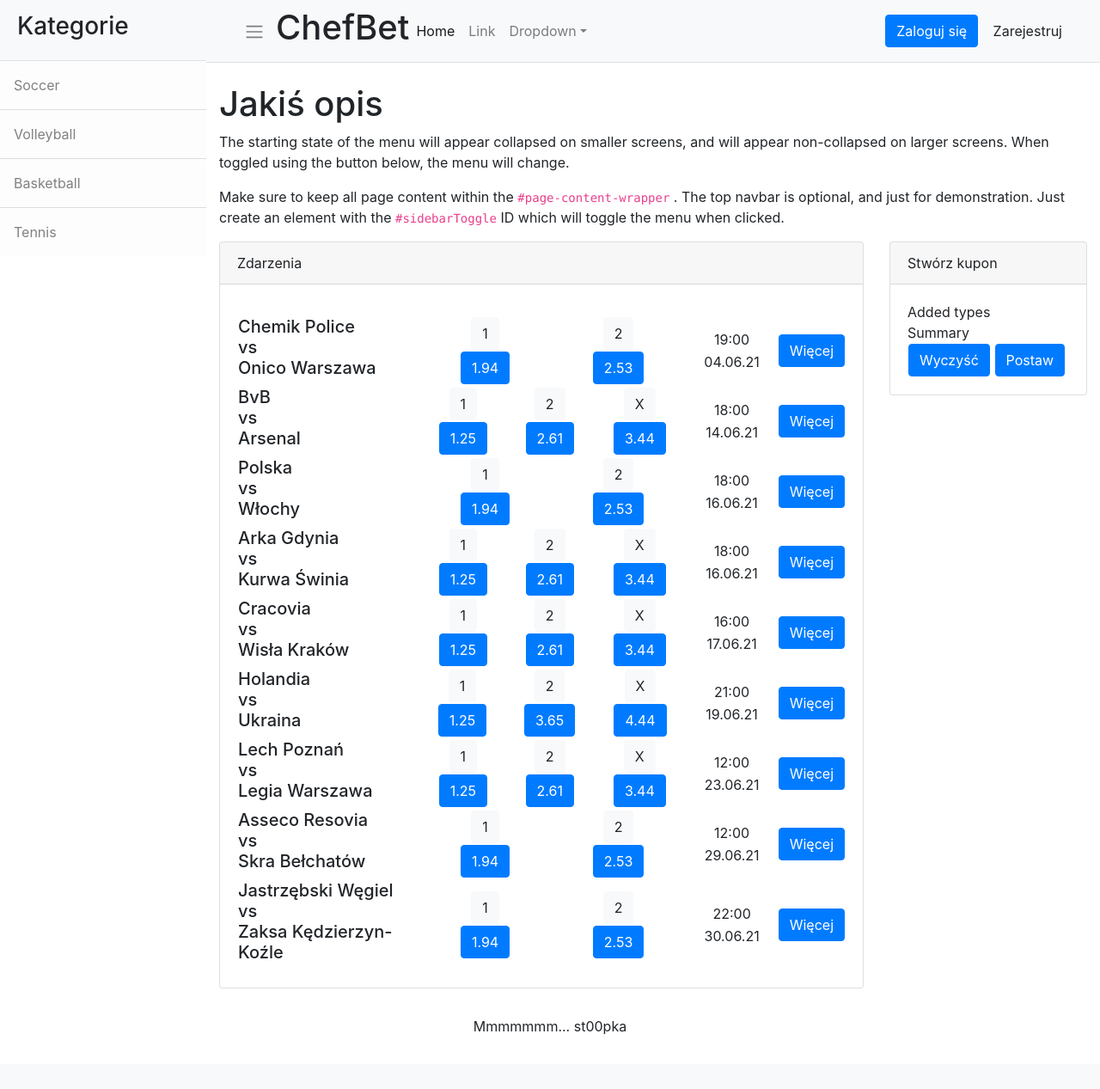
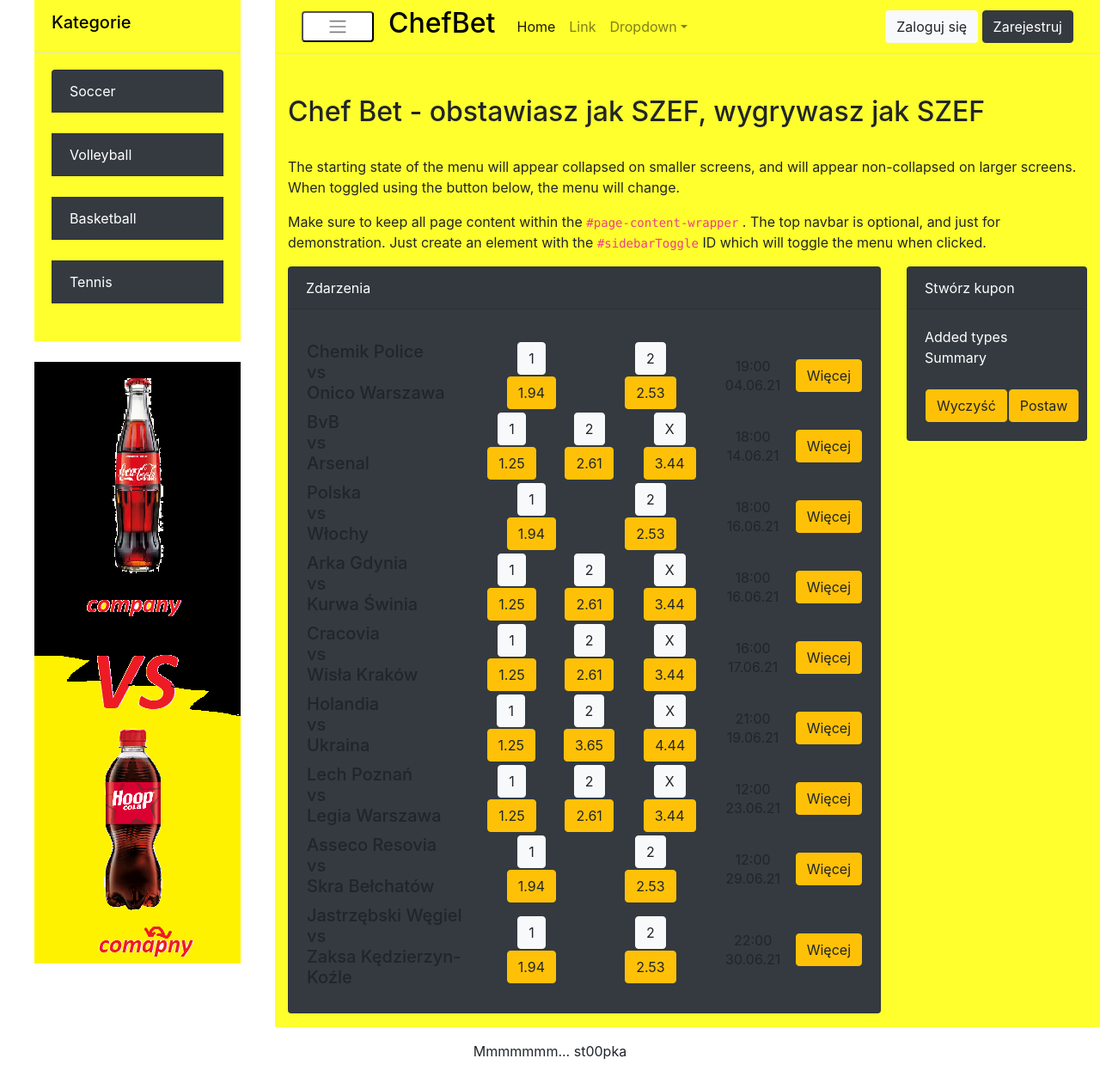
Before and after one commit to OperatorKodu/ChefBet, a Django app: page / in a window 1280 px wide. Shown: the whole page at 86% size. Before the commit the page ends 1203 px from the top, so only its background shows below. Run offline with Django 3.2, Linux system fonts and the light colour scheme; data comes from the database, SQL or seed files in the repository; both versions use the stored data as it was after the commit; some libraries are stand-ins or nearby versions.

Commit message:
layout new one

```diff
--- /dev/null
+++ b/mysite/main/static/base/style.css
@@ -0,0 +1,40 @@
+body{
+    background-color: red;
+}
+.sidebar-heading{
+    color: black;
+    font-size:2.75rem;
+    /*font-weight: bold;*/
+    background-color: #ffff2e;
+}
+.navbar{
+    color: black;
+    background-color: #ffff2e;
+}
+.btn-chefbet{
+    background-color: white;
+    border-radius: 4px;
+    padding: 4px 28px;
+}
+/*#boczek{*/
+/*    font-weight: bold;*/
+/*}*/
+
+#sidebar-wrapper{
+    padding: 0px 40px;
+    background-color: aqua;
+
+
+}
+.list-group-item{
+    padding: 100px 40px;
+    position: absolute;
+    height: 100%;
+
+}
+.container-fluid{
+    background-color: #ffff2e;
+}
+#mt-4{
+    font-weight: bold;
+}
--- a/mysite/main/static/main/style.css
+++ b/mysite/main/static/main/style.css
@@ -8,6 +8,9 @@
 }
 .event-tr {
     padding: 20px;
+}
+.card-body{
+    color: white;
 }
 
 /* more.html*/
--- a/mysite/main/templates/main/base.html
+++ b/mysite/main/templates/main/base.html
@@ -1,4 +1,5 @@
 {% load static %}
+<link rel="stylesheet" type="text/css" href="{% static 'base/style.css' %}">
 
 <!DOCTYPE html>
 <html lang="pl">
@@ -23,22 +24,29 @@
 <body>
 <div class="d-flex" id="wrapper">
     <!-- Sidebar-->
-    <div class="border-end bg-white" id="sidebar-wrapper">
-        <div class="sidebar-heading border-bottom bg-light"><h3>Kategorie</h3></div>
-        <div class="list-group list-group-flush">
+    <div class="border-end bg-white" id="sidebar-wrapper" >
+        <div class="sidebar-heading border-bottom"> <h5> Kategorie</h5> </div>
+        <div class="list-group" id="boczek" style="background-color: #ffff2e; padding: 20px;">
             {% for category in category_set %}
-            <a class="list-group-item list-group-item-action list-group-item-light p-3" href="{% url 'category' category.name %}">{{ category.name }}</a>
+
+            <a class="list-group-item list-group-item-action bg-dark text-white"   href="{% url 'category' category.name %}" >{{ category.name }}</a>
+            <br>
             {% endfor %}
         </div>
+        <div>
+            <br>
+            <img src="{% static "images/reklama.png" %}"  alt="MiejscenaTWOJAreklame" width="240" height="700">
+        </div>
     </div>
+
     <!-- Page content wrapper-->
     <div id="page-content-wrapper">
         <!-- Top navigation-->
-        <nav class="navbar navbar-expand-lg navbar-light bg-light border-bottom">
+        <nav class="navbar navbar-expand-lg navbar-light border-bottom">
             <div class="container-fluid">
-                <button class="btn btn-light" id="sidebarToggle"><span class="navbar-toggler-icon"></span></button>
+                <button class="btn-chefbet" id="sidebarToggle"><span class="navbar-toggler-icon"></span></button>
                 <div class="navbar-header">
-                    <h1>ChefBet</h1>
+                    <h2> &nbsp; ChefBet &nbsp;</h2>
                 </div>
                 <button class="navbar-toggler" type="button" data-bs-toggle="collapse"
                         data-bs-target="#navbarSupportedContent" aria-controls="navbarSupportedContent"
@@ -67,8 +75,8 @@
                     {% else %}
                     <ul class="navbar-nav ml-auto">
                         <li>
-                            <a href="{% url 'login' %}"><button class="btn btn-primary">Zaloguj się</button> </a>
-                            <a href="{% url 'signup' %}"><button class="btn btn-light">Zarejestruj</button></a>
+                            <a href="{% url 'login' %}"><button class="btn btn-light">Zaloguj się</button> </a>
+                            <a href="{% url 'signup' %}"><button class="btn btn-dark">Zarejestruj</button></a>
                         </li>
                     </ul>
                     {% endif %}
@@ -77,7 +85,9 @@
         </nav>
         <!-- Page content-->
         <div class="container-fluid">
-            <h1 class="mt-4">Jakiś opis</h1>
+            <br>
+            <h2 class="mt-4">Chef Bet - obstawiasz jak SZEF, wygrywasz jak SZEF</h2>
+            <br>
             <p>The starting state of the menu will appear collapsed on smaller screens, and will appear non-collapsed on
                 larger screens. When toggled using the button below, the menu will change.</p>
             <p>
@@ -93,7 +103,7 @@
             {% endblock %}
         </div>
         <div class="col-lg-3" id="coupon-container">
-            <div class="card mb-3">
+            <div class="card bg-dark text-white mb-3">
                 <div class="card-header">
                     Stwórz kupon
                 </div>
@@ -104,12 +114,13 @@
                     <div id="new-coupon-summary">
                         Summary
                     </div>
+                    <br>
                     <div id="new-coupon-buttons">
                         <table width="100%">
                             <tbody>
                                 <tr>
-                                    <td width="50%" class="td-center"><button class="btn btn-primary">Wyczyść</button></td>
-                                    <td width="50%" class="td-center"><button class="btn btn-primary">Postaw</button></td>
+                                    <td width="50%" class="td-center"><button class="btn btn-warning">Wyczyść</button></td>
+                                    <td width="50%" class="td-center"><button class="btn btn-warning">Postaw</button></td>
                                 </tr>
                             </tbody>
                         </table>
--- a/mysite/main/templates/main/index.html
+++ b/mysite/main/templates/main/index.html
@@ -57,6 +57,7 @@
                                     <button class="btn btn-light btn-category">{{ category.name }}</button>
                                 </a></td>
                             </tr>
+
                         {% endfor %}
                     </table>
                 </div>
--- a/mysite/main/templates/main/main.html
+++ b/mysite/main/templates/main/main.html
@@ -1,7 +1,9 @@
 {% extends 'main/base.html' %}
+{% load static %}
+<link rel="stylesheet" type="text/css" href="{% static 'main/style.css' %}">
 
 {% block content %}
-<div class="card mb-3">
+<div class="card bg-dark text-white mb-3">
     <div class="card-header">
         Zdarzenia
     </div>
@@ -20,7 +22,7 @@
                 <td width="*">
                     <table style="margin-left: auto; margin-right: auto">
                         <tr><td class="td-center"><button class="btn btn-light no-click">{{ type }}</button></td></tr>
-                        <tr><td class="td-center"><button class="btn btn-primary">{{ odds }}</button></td></tr>
+                        <tr><td class="td-center"><button class="btn btn-warning">{{ odds }}</button></td></tr>
                     </table>
                 </td>
                 {% endfor %}
@@ -31,7 +33,7 @@
                         </table>
                     </td>
             <td width="1">
-                <a href="/more/{{ event.id }}"><button class="btn btn-primary">Więcej</button></a>
+                <a href="/more/{{ event.id }}"><button class="btn btn-warning">Więcej</button></a>
             </td>
             </table>
             </tr>
--- a/mysite/main/templates/main/test.html
+++ b/mysite/main/templates/main/test.html
@@ -37,7 +37,7 @@
         <nav class="navbar navbar-expand-lg navbar-light bg-light border-bottom">
             <div class="container-fluid">
                 <button class="btn btn-light" id="sidebarToggle"><span class="navbar-toggler-icon"></span></button>
-                <div class="navbar-header">
+                <div class="navbar-header" style="padding-left: 200px">
                     <h1>ChefBet</h1>
                 </div>
                 <button class="navbar-toggler" type="button" data-bs-toggle="collapse"
```
Also changed, not shown: mysite/main/templates/main/category.html (+4 -4 lines), mysite/db.sqlite3, mysite/main/static/images/plik.png (added), mysite/main/static/images/reklama.png (added).
